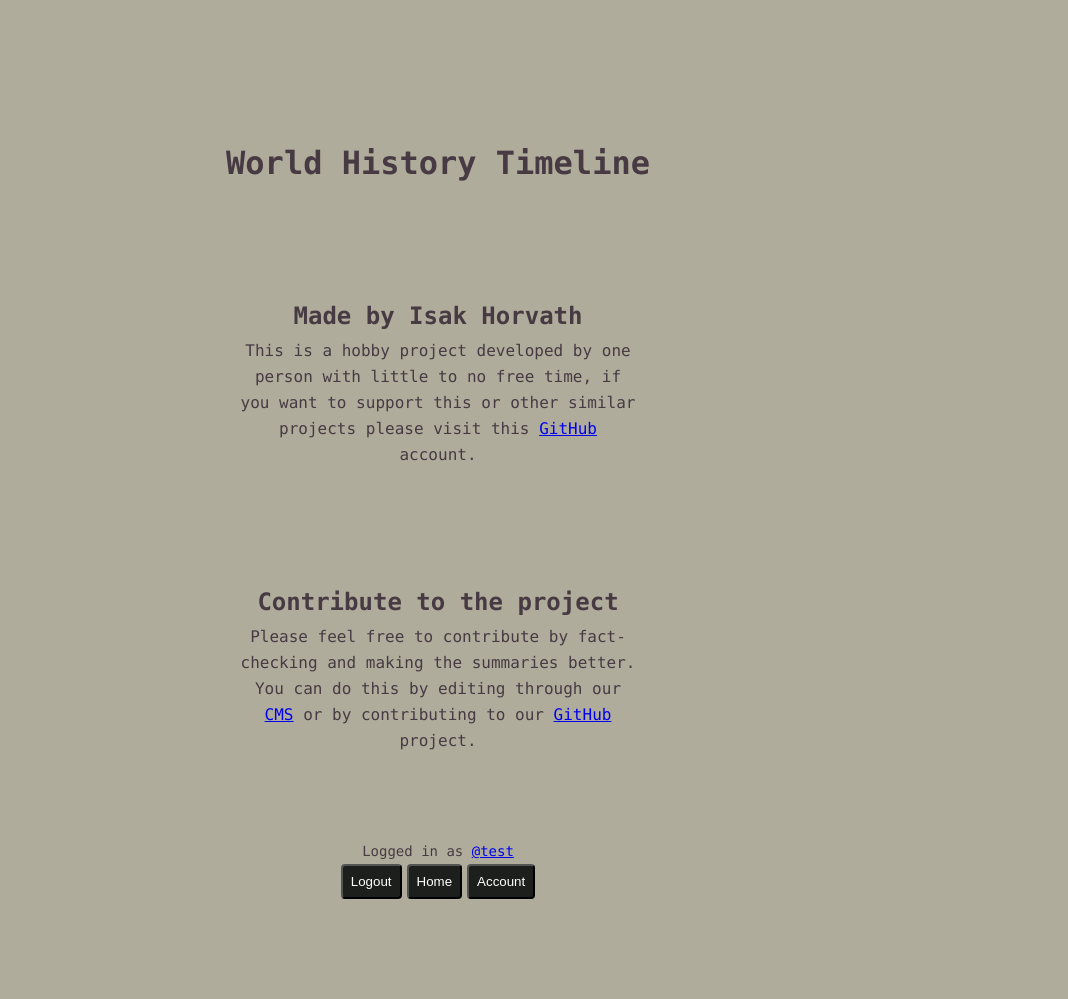
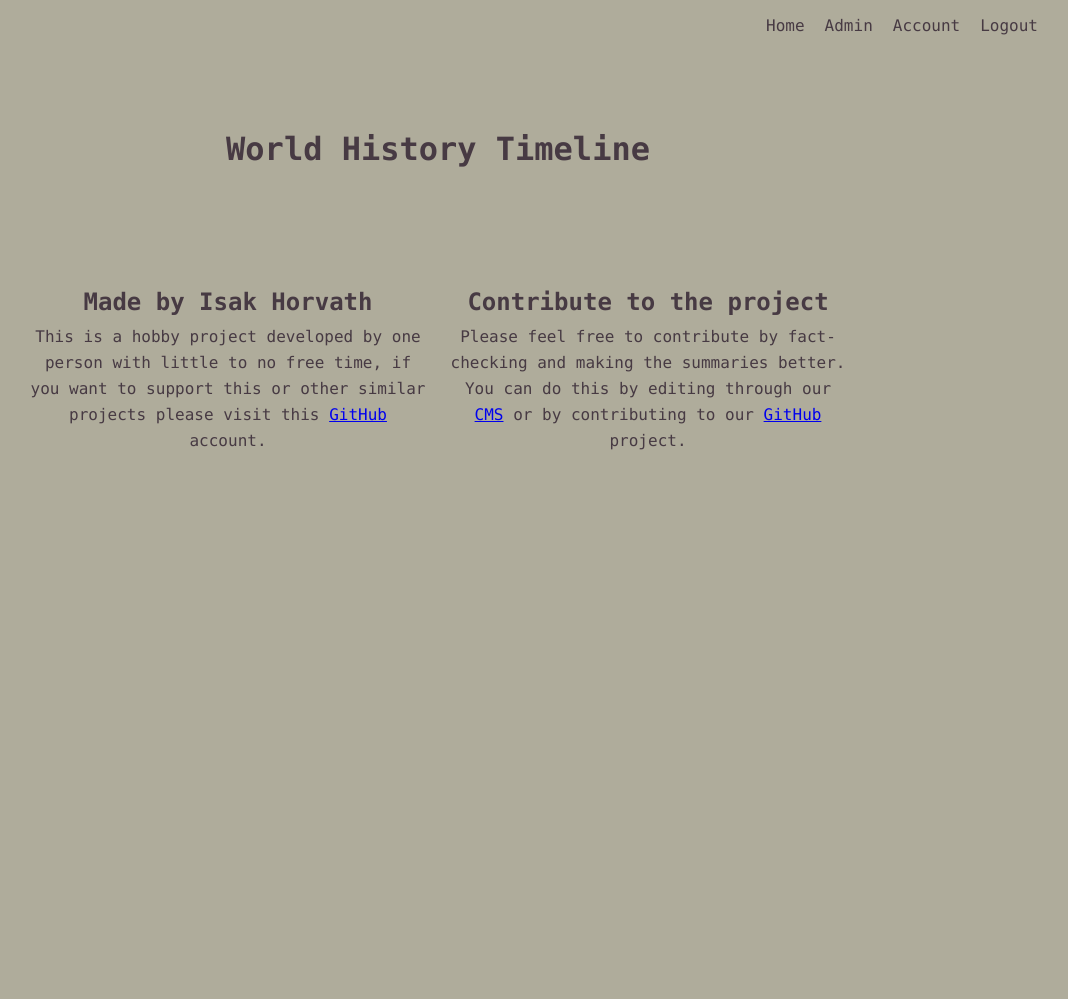
Before and after one commit to tavro/WorldHistoryTimeline, a Flask app: page / in a window 1280 px wide. Shown: the whole page, without its empty margins (202-1270 px from the left). After the commit the page ends 450 px from the top, so only its background shows below. Run offline with Flask 3, Linux system fonts and the light colour scheme; the visitor is signed in with stand-in values (Sample User, id 1); data that the repository does not hold is empty; some web fonts are replaced.

Commit message:
UI Updates

```diff
--- a/app/static/css/style.css
+++ b/app/static/css/style.css
@@ -45,6 +45,32 @@ p {
     font-size: 14px;
     line-height: 26px;
     margin: 0;
+}
+
+.header {
+    margin: 0px;
+    padding: 0px;
+    color: #FFFFFF;
+    height: 50px;
+}
+
+.header-container {
+    margin: 0px;
+    padding: 0px;
+    background-color: #afac9b;
+    display: flex;
+    justify-content: flex-end;
+    align-items: center;
+    flex-direction: row;
+    gap: 20px;
+    padding: 0 40px;
+    height: 100%;
+    margin-bottom: 50px;
+}
+
+.header-container a {
+    color: #473a43;
+    text-decoration: none;
 }
 
 .wrapper {
@@ -193,6 +219,7 @@ p {
     margin-top: 8px;
     margin-bottom: 20px;
 }
+
 
 .events-wrapper::before {
     content: "";
@@ -547,6 +574,10 @@ input[type="submit"] {
     margin: 0 40px;
 }
 
+.user-information, .user-contributions, .faqs-container {
+    margin-left: 30px !important;
+}
+
 .user {
     display: flex;
     justify-content: center;
@@ -612,12 +643,6 @@ input[type="submit"] {
 .person-info-text p {
     margin: 0;
     padding: 0;
-}
-
-.container {
-    margin: 0 auto;
-    padding: 4rem;
-    width: 48rem;
 }
 
 .accordion {
@@ -726,9 +751,12 @@ input[type="submit"] {
     margin: 2em 0;
 }
 
-.contribute-body {
-    padding: 0 40px;
-    margin-top: 20px;
+.contribute-header{
+    margin-left: 20px;
+}
+
+.contribute-header:nth-child(1){
+    padding-top: 60px;
 }
 
 .user-information {
--- a/app/templates/authentication.html
+++ b/app/templates/authentication.html
@@ -8,6 +8,7 @@
       <link rel="icon" href="https://static.thenounproject.com/png/26949-200.png" />
    </head>
    <body>
+      {% include 'header.html' %}
       <div class="authentication">
          <button>
             <a href="https://github.com/login/oauth/authorize?client_id=0d04329125ab80e49980&redirect_uri=https://world-history-timeline.vercel.app/github/callback&scope=user:email">
@@ -39,6 +40,5 @@
          </div>
       </div>
       </div>
-      {% include 'footer-account.html' %}
    </body>
 </html>
--- a/app/templates/century.html
+++ b/app/templates/century.html
@@ -8,6 +8,7 @@
       <link rel="icon" href="https://static.thenounproject.com/png/26949-200.png" />
    </head>
    <body>
+      {% include 'header.html' %}
       <div class="timeline-wrapper">
       <div class="container">
          <div class="timeline-title">
@@ -65,6 +66,5 @@
             </div>
          </div>
       </div>
-      {% include 'footer-account.html' %}
    </body>
 </html>
--- a/app/templates/decade.html
+++ b/app/templates/decade.html
@@ -8,6 +8,8 @@
       <link rel="icon" href="https://static.thenounproject.com/png/26949-200.png" />
    </head>
    <body>
+      {% include 'header.html' %}
+
       <div class="timeline-wrapper">
       <div class="container">
          <div class="timeline-title">
@@ -65,6 +67,5 @@
             </div>
          </div>
       </div>
-      {% include 'footer-account.html' %}
    </body>
 </html>
--- a/app/templates/edit.html
+++ b/app/templates/edit.html
@@ -21,6 +21,7 @@
       </script>
    </head>
    <body>
+      {% include 'header.html' %}
       <div class="timeline-wrapper">
          {% if data_type != "famous_people" %}
          <h2 class="edit-heading">Editing summary for the <span class="ordinal_suffix">{{data_time_period}}</span> {{data_type}}</h2>
@@ -73,6 +74,5 @@
          </div>
       </div>
       </div>
-      {% include 'footer-account.html' %}
    </body>
 </html>
--- a/app/templates/edit_people.html
+++ b/app/templates/edit_people.html
@@ -21,6 +21,7 @@
       </script>
    </head>
    <body>
+      {% include 'header.html' %}
       <div class="timeline-wrapper">
          <h2 class="edit-heading">Editing the summary of <span>{{data.name}}</span></h2>
          <div class="image-wrapper">
@@ -61,6 +62,5 @@
          </div>
       </div>
       </div>
-      {% include 'footer-account.html' %}
    </body>
 </html>
--- a/app/templates/footer-account.html
+++ /dev/null
@@ -1,10 +0,0 @@
-{% if session.logged_in %}
-      <div class="user">
-         <p>Logged in as <a href="https://github.com/{{ session.username }}">@{{ session.username }}</a></p>
-         <div class="user_buttons">
-            <button class="user_button" onclick="window.location.href='/logout'">Logout</button>
-            <button class="user_button" onclick="window.location.href='/'">Home</button>
-            <button class="user_button" onclick="window.location.href='/account'">Account</button>
-         </div>
-      </div>
-{% endif %}
--- /dev/null
+++ b/app/templates/header.html
@@ -0,0 +1,14 @@
+<div class="header">
+   <div class="header-container">
+      <a href="/">Home</a>
+      {% if session.admin %}
+      <a href="/admin">Admin</a>
+      {% endif %}
+      {% if session.logged_in %}
+      <a href="/account">Account</a>
+      <a href="/logout">Logout</a>
+      {% else %}
+      <a href="/authentication">Contribute</a>
+      {% endif %}
+   </div>
+</div>
--- a/app/templates/index.html
+++ b/app/templates/index.html
@@ -8,6 +8,8 @@
       <link rel="icon" href="https://static.thenounproject.com/png/26949-200.png" />
    </head>
    <body>
+      {% include 'header.html' %}
+      </div>
       <div class="timeline-wrapper">
       <div class="container">
          <div class="timeline-title">
@@ -63,6 +65,6 @@
             </div>
          </div>
       </div>
-      {% include 'footer-account.html' %}
+
    </body>
 </html>
--- a/app/templates/year.html
+++ b/app/templates/year.html
@@ -11,6 +11,7 @@
          />
    </head>
    <body>
+      {% include 'header.html' %}
       <div class="summary">
          <h2>{{year}}</h2>
          <p>{{year_summary}}</p>
@@ -59,6 +60,5 @@
          </div>
       </div>
       </div>
-      {% include 'footer-account.html' %}
    </body>
 </html>
```
Also changed, not shown: app/templates/contribute.html (+5 -5 lines).
